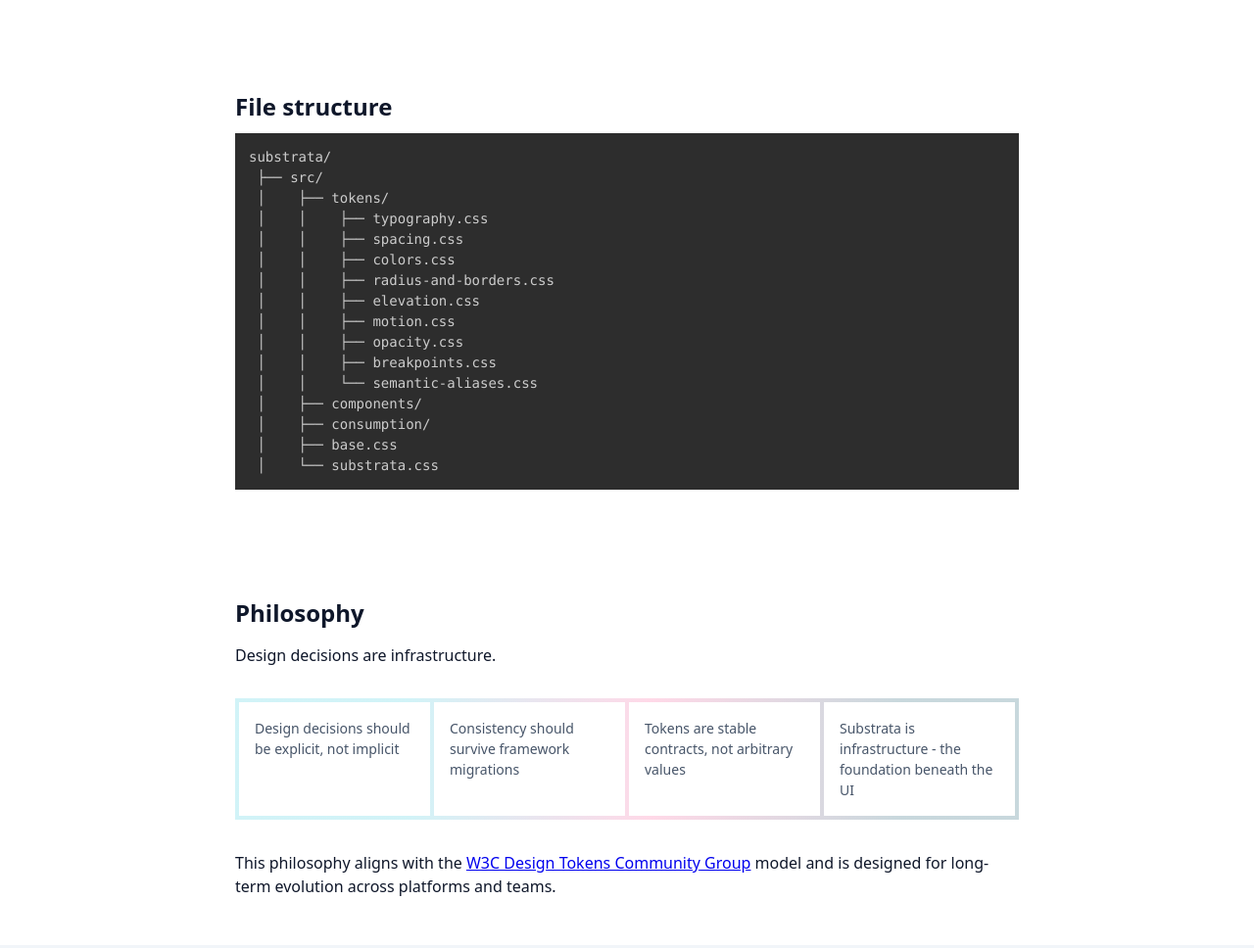
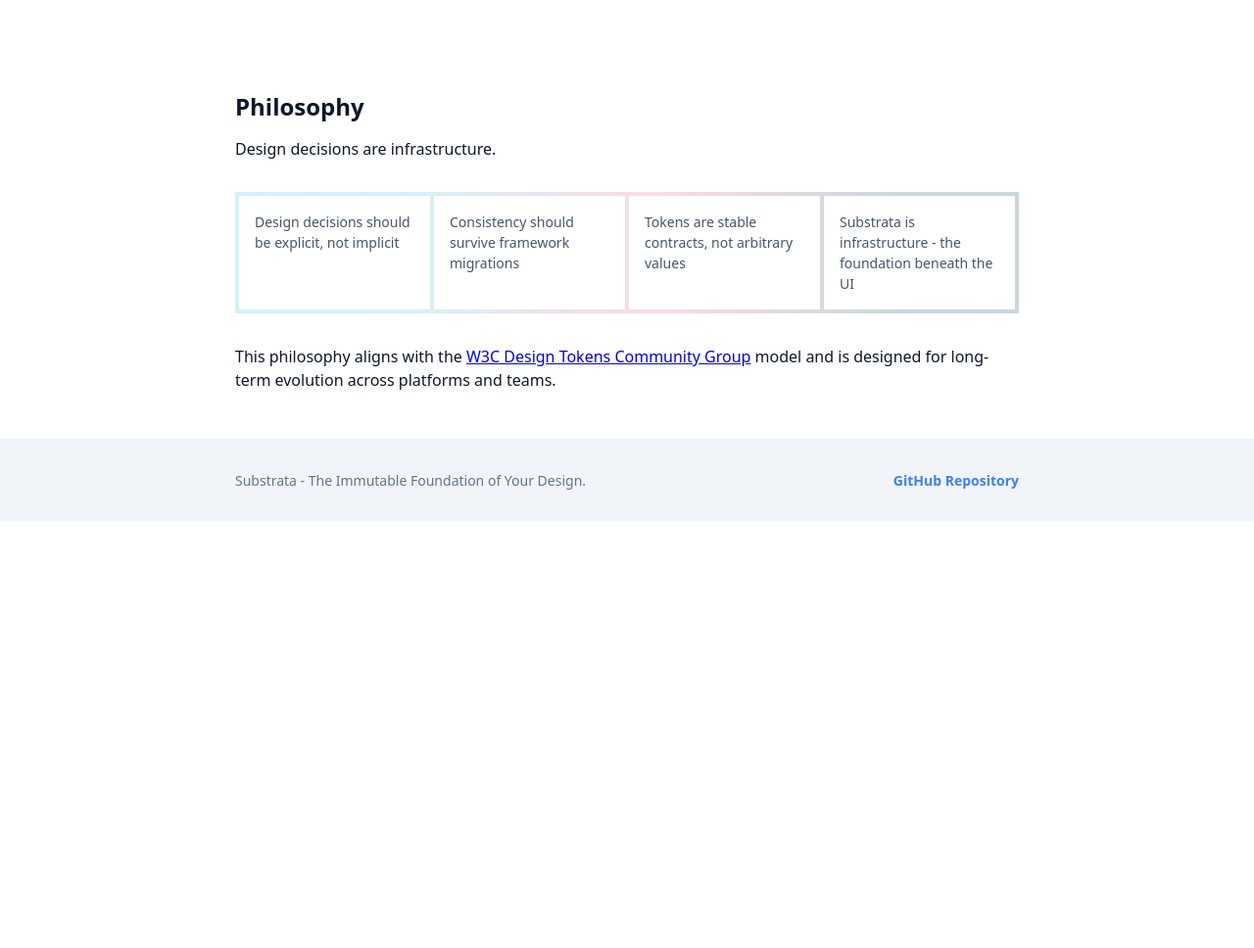
Before and after one commit to mikaelcarrara/substrata, a website: page docs/index.html in a window 1280 px wide. Shown: the part 2100-3068 px from the top of the page at 98% size. After the commit the page ends 2633 px from the top, so only its background shows below. Drawn offline with nearby package versions, Linux system fonts and the light colour scheme.

Commit message:
Removed file structure from home

```diff
--- a/docs/index.html
+++ b/docs/index.html
@@ -176,26 +176,6 @@
     </section>
 
     <section>
-      <h2>File structure</h2>
-      <pre><code class="language-text">substrata/
- ├── src/
- │    ├── tokens/
- │    │    ├── typography.css
- │    │    ├── spacing.css
- │    │    ├── colors.css
- │    │    ├── radius-and-borders.css
- │    │    ├── elevation.css
- │    │    ├── motion.css
- │    │    ├── opacity.css
- │    │    ├── breakpoints.css
- │    │    └── semantic-aliases.css
- │    ├── components/
- │    ├── consumption/
- │    ├── base.css
- │    └── substrata.css</code></pre>
-    </section>
-
-    <section>
       <h2>Philosophy</h2>
       <p>
         Design decisions are infrastructure.
```
